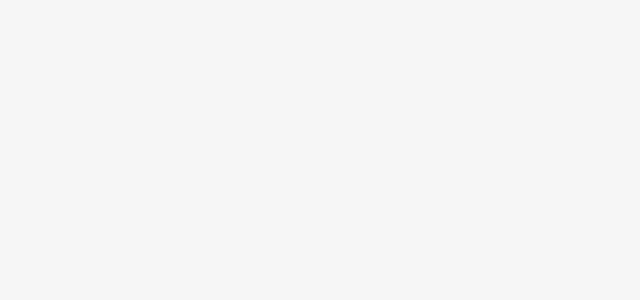
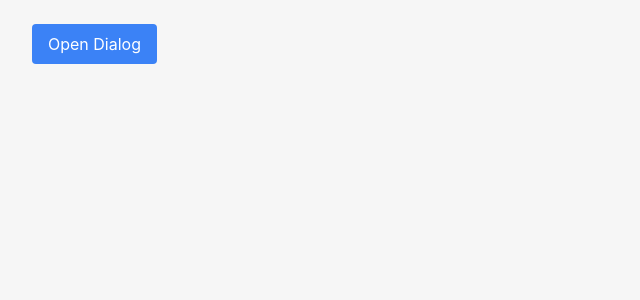
Before and after one commit to AMRWERY/Tailwind-Free-Components, a Vue app: page /dialog in a window 1280 px wide. Before the commit this address had no page. Shown: the top 300 px of the page, without its empty margins (0-640 px from the left). Built offline with nearby package versions, Linux system fonts and the light colour scheme.

Commit message:
add new dialog component

```diff
--- /dev/null
+++ b/src/components/dialog.vue
@@ -0,0 +1,48 @@
+<template>
+    <div>
+        <!-- Button to open the dialog -->
+        <button @click="openDialog" class="px-4 py-2 text-white transition bg-blue-500 rounded hover:bg-blue-600">
+            Open Dialog
+        </button>
+
+        <!-- Dialog Overlay and Container -->
+        <transition name="fade">
+            <div v-if="isDialogOpen" class="fixed z-50 bottom-4 right-4">
+                <div class="p-6 bg-white rounded-lg shadow-lg">
+                    <h3 class="mb-4 text-xl font-bold">Dialog Title</h3>
+                    <p class="mb-4">This is a dialog positioned in the bottom right corner.</p>
+                    <button @click="closeDialog"
+                        class="px-4 py-2 text-white transition bg-red-500 rounded hover:bg-red-600">
+                        Close
+                    </button>
+                </div>
+            </div>
+        </transition>
+    </div>
+</template>
+
+<script setup>
+import { ref } from 'vue';
+
+const isDialogOpen = ref(false);
+
+const openDialog = () => {
+    isDialogOpen.value = true;
+};
+
+const closeDialog = () => {
+    isDialogOpen.value = false;
+};
+</script>
+
+<style scoped>
+.fade-enter-active,
+.fade-leave-active {
+    transition: opacity 0.3s ease;
+}
+
+.fade-enter-from,
+.fade-leave-to {
+    opacity: 0;
+}
+</style>
--- a/src/router/index.js
+++ b/src/router/index.js
@@ -1089,6 +1089,11 @@ const router = createRouter({
     },
 
     //other
+    {
+      path: "/dialog",
+      name: "dialog",
+      component: () => import("../components/dialog.vue"),
+    },
     {
       path: "/pagination",
       name: "pagination",
--- a/src/views/Home.vue
+++ b/src/views/Home.vue
@@ -551,6 +551,7 @@ const range = ref([
 ])
 
 const others = ref([
+  { title: 'dialog', route: '/dialog' },
   { title: 'pagination', route: '/pagination' },
   { title: 'stepper', route: '/stepper' },
   { title: 'charts', route: '/charts' },
```
